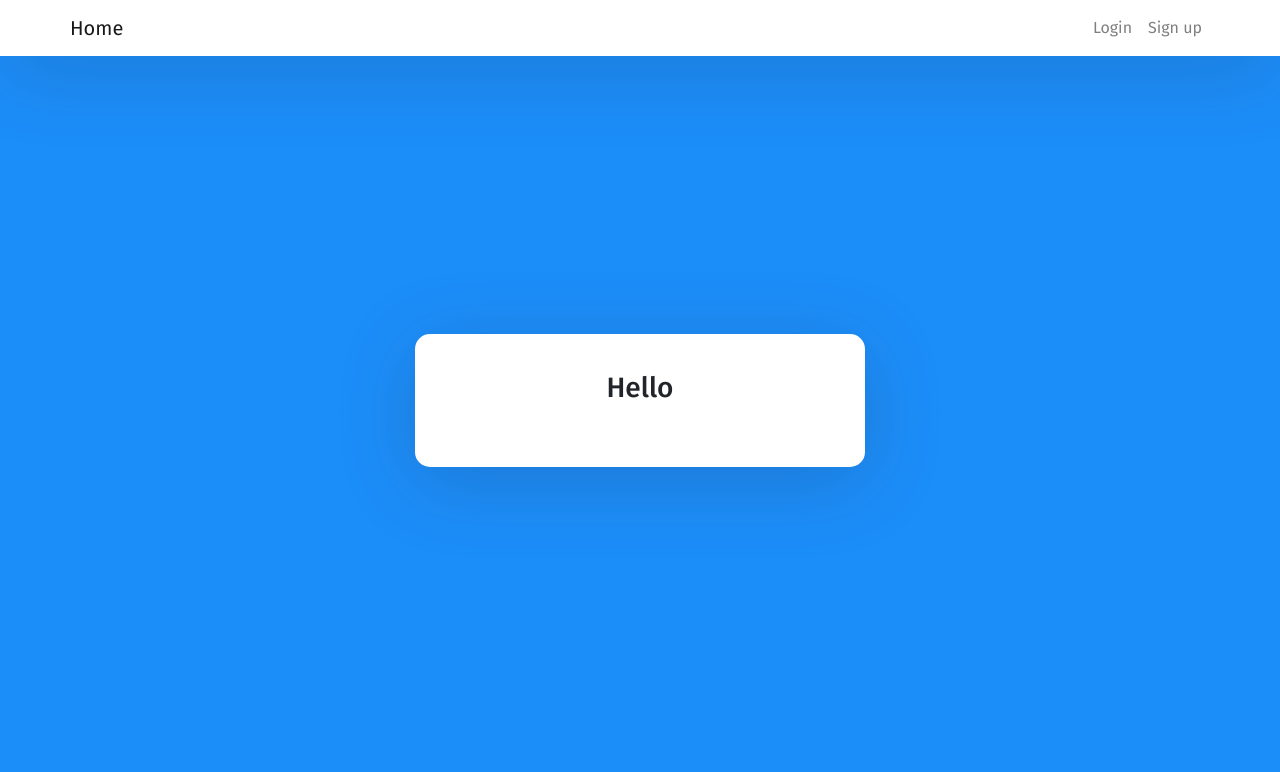
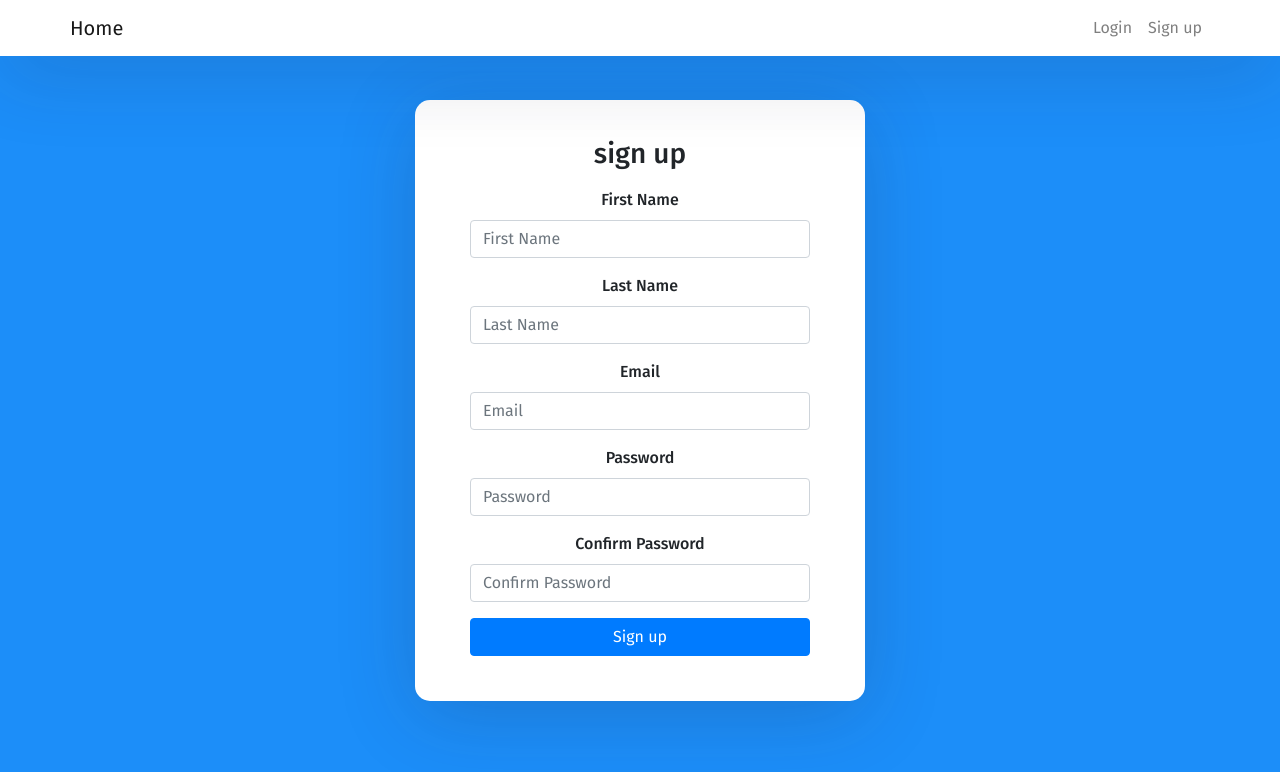
Before and after one commit to atsushigo/Vue, a Vue app in the folder 0619vue-client-page/: page /register in a window 1280 px wide. Shown: the top 772 px of the page. Built offline with nearby package versions, Linux system fonts and the light colour scheme.

Commit message:
增加register頁面和register路由

```diff
--- /dev/null
+++ b/0619vue-client-page/src/components/Resgister.vue
@@ -0,0 +1,38 @@
+<template>
+	<form action="">
+		<h3>sign up</h3>
+
+		<div class="form-group">
+			<label for="">First Name</label>
+			<input type="text" class="form-control" placeholder="First Name"/>
+		</div>
+
+		<div class="form-group">
+			<label for="">Last Name</label>
+			<input type="text" class="form-control" placeholder="Last Name"/>
+		</div>
+
+		<div class="form-group">
+			<label for="">Email</label>
+			<input type="email" class="form-control" placeholder="Email"/>
+		</div>
+
+		<div class="form-group">
+			<label for="">Password</label>
+			<input type="password" class="form-control" placeholder="Password"/>
+		</div>
+
+		<div class="form-group">
+			<label for="">Confirm Password</label>
+			<input type="password" class="form-control" placeholder="Confirm Password"/>
+		</div>
+
+		<button class="btn btn-primary btn-block">Sign up</button>
+	</form>
+</template>
+
+<script type="text/javascript">
+	export default{
+		name:'Register'
+	}
+</script>
--- a/0619vue-client-page/src/router.js
+++ b/0619vue-client-page/src/router.js
@@ -2,12 +2,15 @@ import Vue from 'vue'
 import Router from 'vue-router'
 import Home from './components/Home.vue'
 import Login from './components/Login.vue'
+import Register from './components/Resgister.vue'
 
 Vue.use(Router)
 
 export default new Router({
+	mode:'history',
 	routes: [
 		{path: '/', component: Home},
-		{path: '/login', component: Login}
+		{path: '/login', component: Login},
+		{path: '/register', component: Register},
 		]
 })
```
